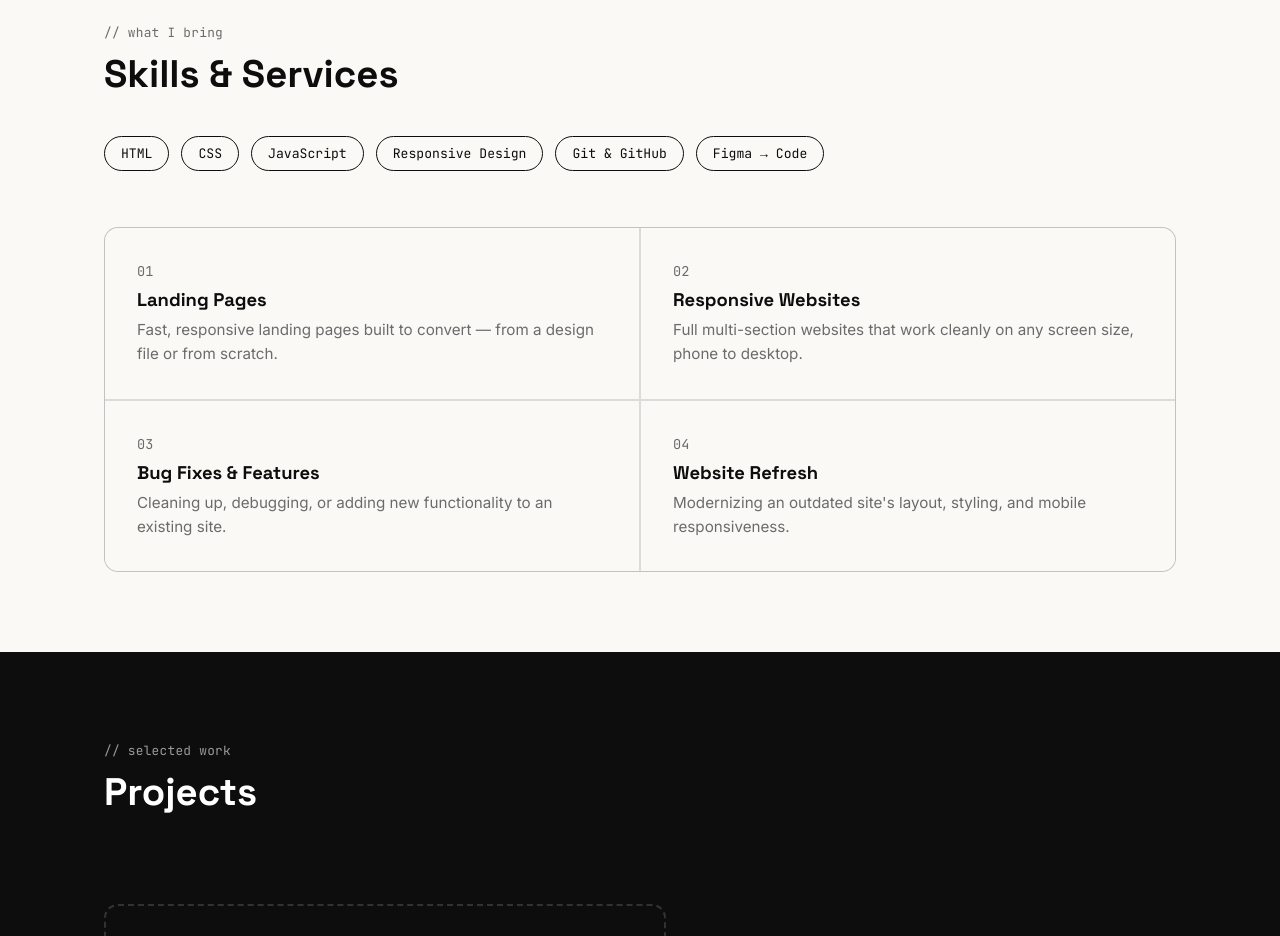
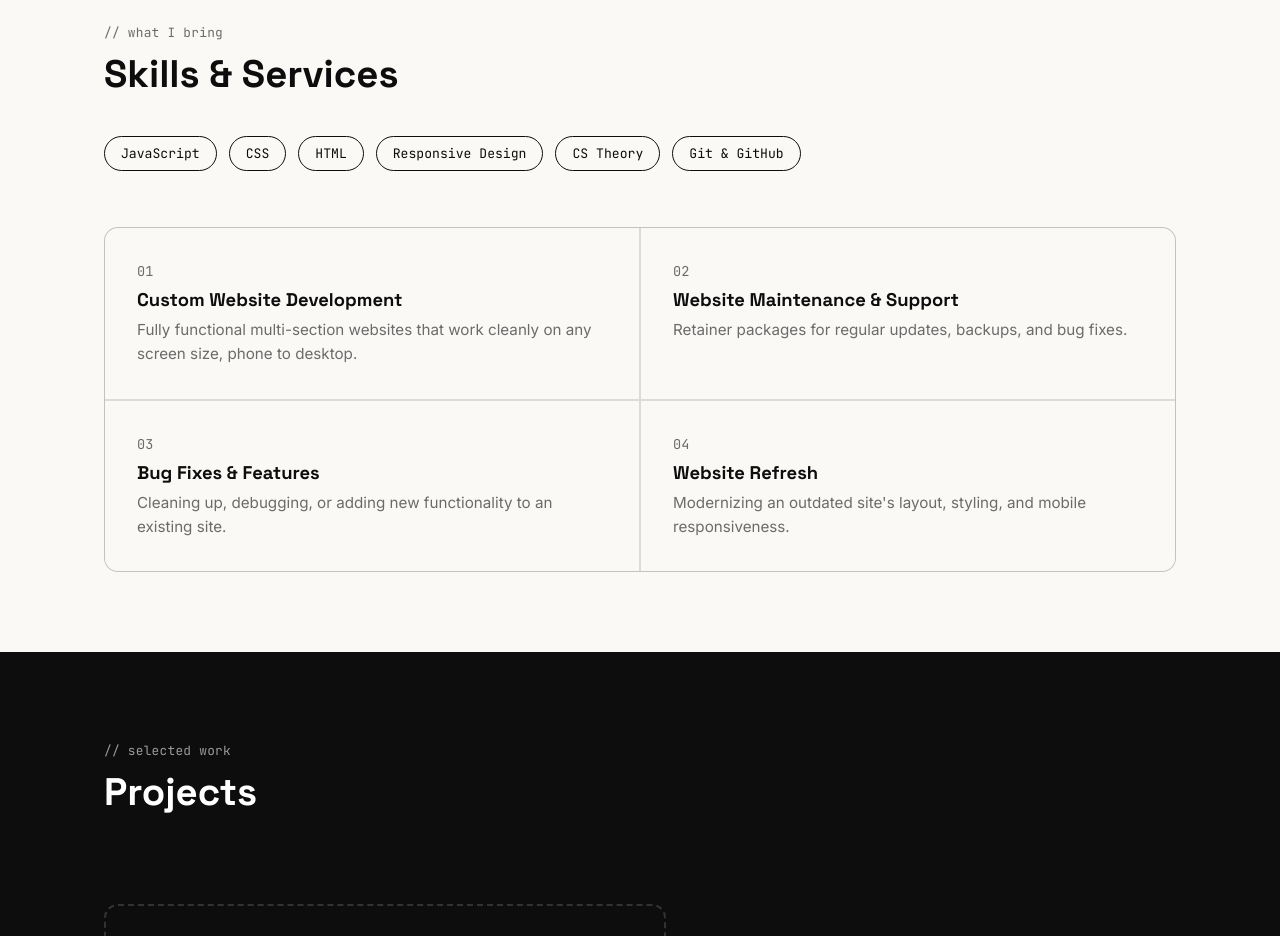
Before and after one commit to DeborahImj/deborah-imaji, a plain HTML site: page index.html in a window 1280 px wide. Shown: the part 1420-2356 px from the top of the page. Drawn offline with Linux system fonts and the light colour scheme.

Commit message:
Built skills & services section

```diff
--- a/index.html
+++ b/index.html
@@ -111,24 +111,24 @@
     <h2 class="section-title">Skills &amp; Services</h2>
 
     <div class="skills__grid">
+      <span class="chip">JavaScript</span>
+      <span class="chip">CSS</span>
       <span class="chip">HTML</span>
-      <span class="chip">CSS</span>
-      <span class="chip">JavaScript</span>
       <span class="chip">Responsive Design</span>
+      <span class="chip">CS Theory</span>
       <span class="chip">Git &amp; GitHub</span>
-      <span class="chip">Figma → Code</span>
     </div>
 
     <div class="services__grid">
       <div class="service">
         <span class="service__num">01</span>
-        <h3>Landing Pages</h3>
-        <p>Fast, responsive landing pages built to convert — from a design file or from scratch.</p>
+        <h3>Custom Website Development</h3>
+        <p>Fully functional multi-section websites that work cleanly on any screen size, phone to desktop.</p>
       </div>
       <div class="service">
         <span class="service__num">02</span>
-        <h3>Responsive Websites</h3>
-        <p>Full multi-section websites that work cleanly on any screen size, phone to desktop.</p>
+        <h3>Website Maintenance & Support</h3>
+        <p>Retainer packages for regular updates, backups, and bug fixes.</p>
       </div>
       <div class="service">
         <span class="service__num">03</span>
```
